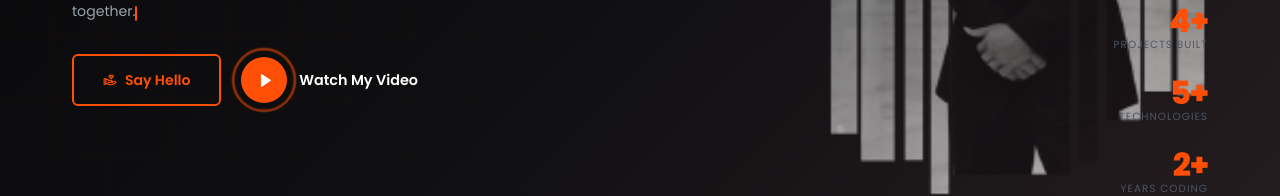
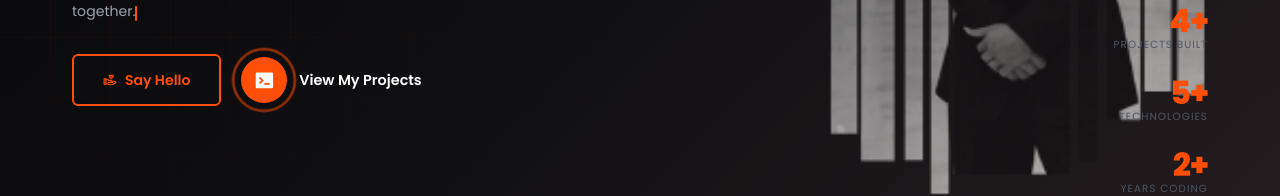
Before and after one commit to Ab-Wb-Sid/my-portfolio, a React (Vite) app: page / in a window 1280 px wide. Shown: the part 555-751 px from the top of the page. Built offline with nearby package versions, Linux system fonts and the light colour scheme.

Commit message:
view my projects

```diff
--- a/src/sections/Hero.css
+++ b/src/sections/Hero.css
@@ -70,22 +70,23 @@
 }
 
 .action__btns { display: flex; align-items: center; gap: 1.25rem; flex-wrap: wrap; }
-.action__btns .video { display: flex; align-items: center; gap: 0.75rem; cursor: pointer; transition: opacity 0.2s; }
-.action__btns .video:hover { opacity: 0.8; }
-.action__btns .video .play {
+.action__btns .projects-btn { display: flex; align-items: center; gap: 0.75rem; cursor: pointer; transition: opacity 0.2s; color: var(--white); text-decoration: none; }
+.action__btns .projects-btn:hover { opacity: 0.8; }
+.action__btns .projects-btn .icon-box {
   height: 46px; width: 46px; display: grid; place-content: center;
   font-size: 1.3rem; border-radius: 50%; background: var(--secondary-color);
+  color: var(--white);
   transition: transform 0.3s var(--ease-out-back), box-shadow 0.3s ease;
   position: relative;
 }
-.action__btns .video .play::after {
+.action__btns .projects-btn .icon-box::after {
   content: ''; position: absolute; inset: 0; border-radius: 50%;
   border: 2px solid var(--secondary-color);
   animation: ripple 2s ease-out infinite;
 }
 @keyframes ripple { 0%{transform:scale(1);opacity:.8} 100%{transform:scale(2.2);opacity:0} }
-.action__btns .video:hover .play { transform: scale(1.1); box-shadow: 0 6px 20px var(--secondary-glow); }
-.action__btns .video span { font-size: 0.9rem; font-weight: 600; }
+.action__btns .projects-btn:hover .icon-box { transform: scale(1.1); box-shadow: 0 6px 20px var(--secondary-glow); }
+.action__btns .projects-btn span { font-size: 0.9rem; font-weight: 600; }
 
 /* hero stats */
 .hero__stats {
--- a/src/sections/Hero.jsx
+++ b/src/sections/Hero.jsx
@@ -1,6 +1,7 @@
 import { useState, useEffect, useRef } from 'react'
+import { Link } from 'react-router-dom'
 import { motion } from 'framer-motion'
-import { RiHandHeartLine, RiPlayFill } from 'react-icons/ri'
+import { RiHandHeartLine, RiTerminalBoxFill } from 'react-icons/ri'
 import Modal from '../components/Modal'
 import headerBg from '../assets/header-bg.png'
 import './Hero.css'
@@ -227,10 +228,10 @@ export default function Hero() {
           <button className="btn btn--say-hello" onClick={() => setHelloOpen(true)}>
             <RiHandHeartLine /> Say Hello
           </button>
-          <a href="#" className="video">
-            <div className="play"><RiPlayFill /></div>
-            <span>Watch My Video</span>
-          </a>
+          <Link to="/projects" className="projects-btn">
+            <div className="icon-box"><RiTerminalBoxFill /></div>
+            <span>View My Projects</span>
+          </Link>
         </motion.div>
       </div>
 
```
Also changed, not shown: 1 other file (tests, documents, lock files or other folders).
